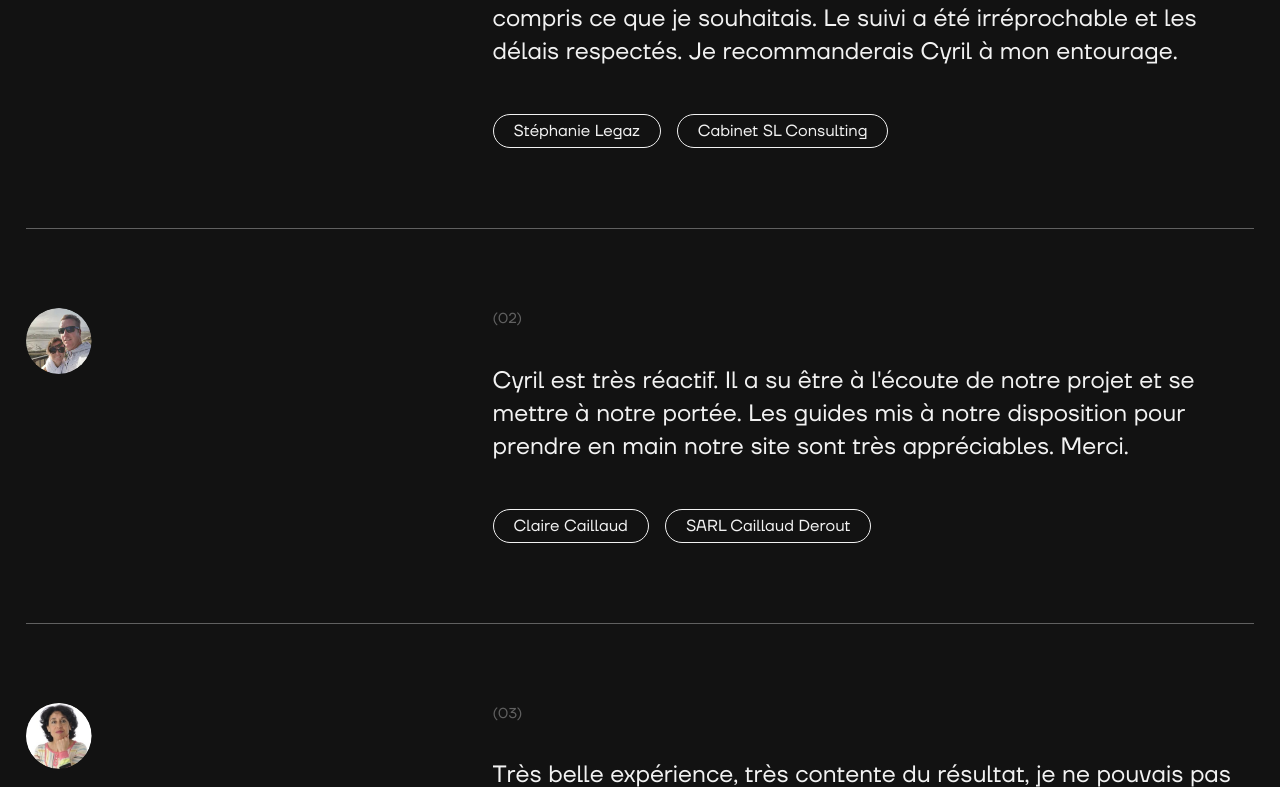
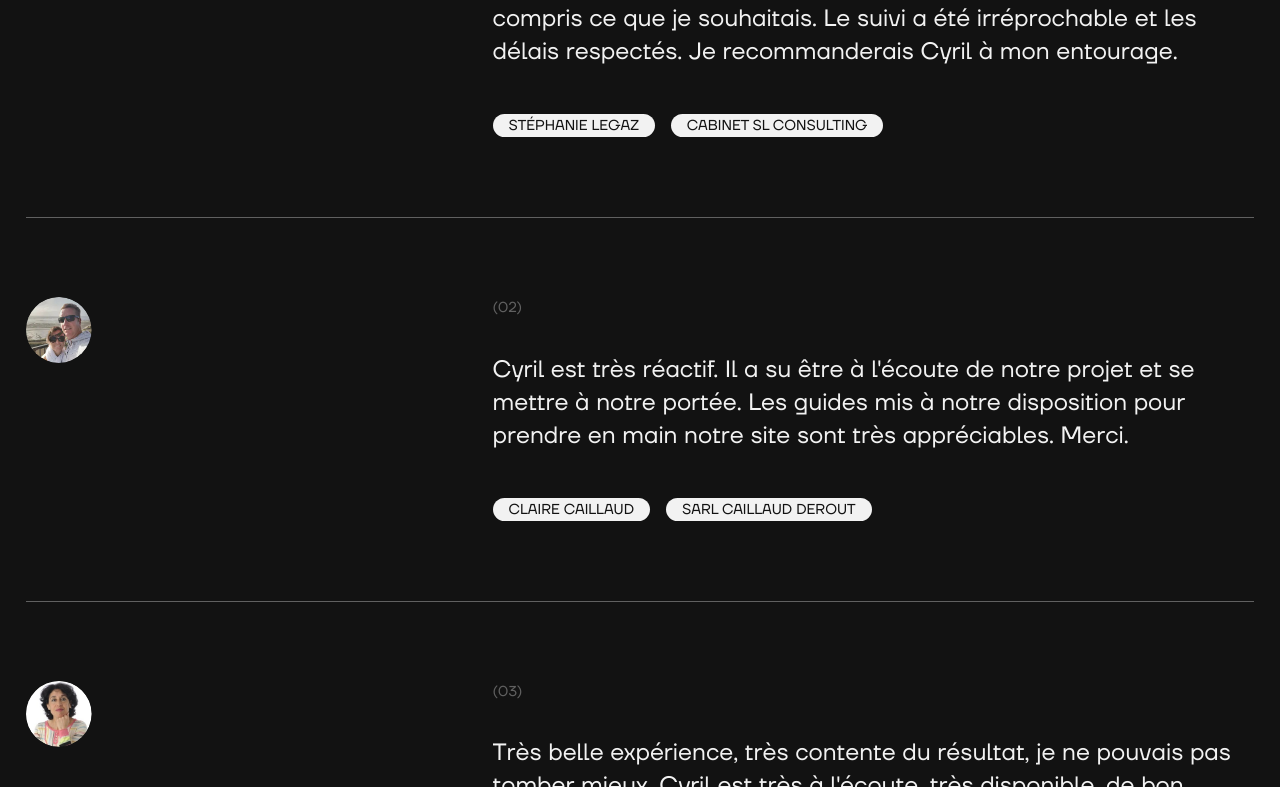
Before and after one commit to CyrilGouv/next-folio, a Next.js app: page /temoignages in a window 1280 px wide. Shown: the part 973-1760 px from the top of the page. Built offline with nearby package versions, Linux system fonts and the light colour scheme.

Commit message:
adding Tags component to  CardTestimonial

```diff
--- a/components/UI/Cards/CardTestimonial.jsx
+++ b/components/UI/Cards/CardTestimonial.jsx
@@ -9,6 +9,7 @@ import animationsClipPath from "@/animations/image/clipPath"
 import opacityAndTransformY from "@/animations/text/opacityAndTransformY"
 
 import styles from "./CardTestimonial.module.scss"
+import Tags from "../Elements/Tags/Tags"
 
 
 const CardTestimonial = ({ count, name, avatar, company, body }) => {
@@ -53,15 +54,14 @@ const CardTestimonial = ({ count, name, avatar, company, body }) => {
                     <TextReveal text={ body } />
                 </h2>
 
-                <p ref={ titleTrigger } className={ `${styles.card__title} text--medium`}>
-                    <span ref={ nameEl } className={ styles.card__title__name }>
-                        <span className={ styles.card__title__inner }>{ name }</span>
-                    </span>
-
-                    <span ref={ companyEl } className={ styles.card__title__company }>
-                        <span className={ styles.card__title__inner }>{ company }</span>
-                    </span>
-                </p>
+                <div ref={ titleTrigger } className={ styles.card__title }>
+                    <div className={ styles.card__title__name }>
+                        <Tags text={ name } position="relative" animations={{ delay: 1.125 }} />
+                    </div>
+                    <div className={ styles.card__title__company }>
+                        <Tags text={ company } position="relative" animations={{ delay: 1.325 }} />
+                    </div>
+                </div>
             </div>
 
             <div className={ styles.card__line }>
--- a/components/UI/Cards/CardTestimonial.module.scss
+++ b/components/UI/Cards/CardTestimonial.module.scss
@@ -37,19 +37,6 @@
 
         &__name {
             margin-right: 1rem;
-        }
-
-        &__company,
-        &__name {
-            display: inline-block;
-            overflow: hidden;
-            padding: 0.25rem 1.25rem;
-            border: 1px solid var(--darkThemeFontColor);
-            border-radius: 2rem;
-        }
-
-        &__inner {
-            display: inline-block;
         }
     }
 
```
Also changed, not shown: components/Blocks/Cover/CoverParallax.module.scss (+24 -10 lines).
